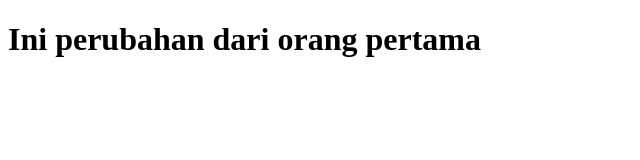
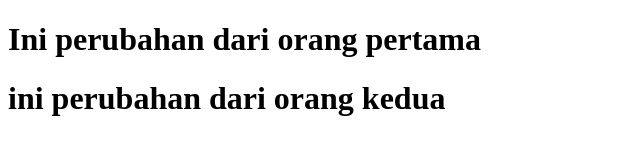
Before and after one commit to Neeliy/test-git, a plain HTML site: page index.html in a window 1280 px wide. Shown: the whole page, without its empty margins (0-640 px from the left). Drawn offline with Linux system fonts and the light colour scheme.

Commit message:
second commit

```diff
--- a/index.html
+++ b/index.html
@@ -7,5 +7,6 @@
 </head>
 <body>
     <h1>Ini perubahan dari orang pertama</h1>
+    <h1>ini perubahan dari orang kedua</h1>
 </body>
 </html>
```
